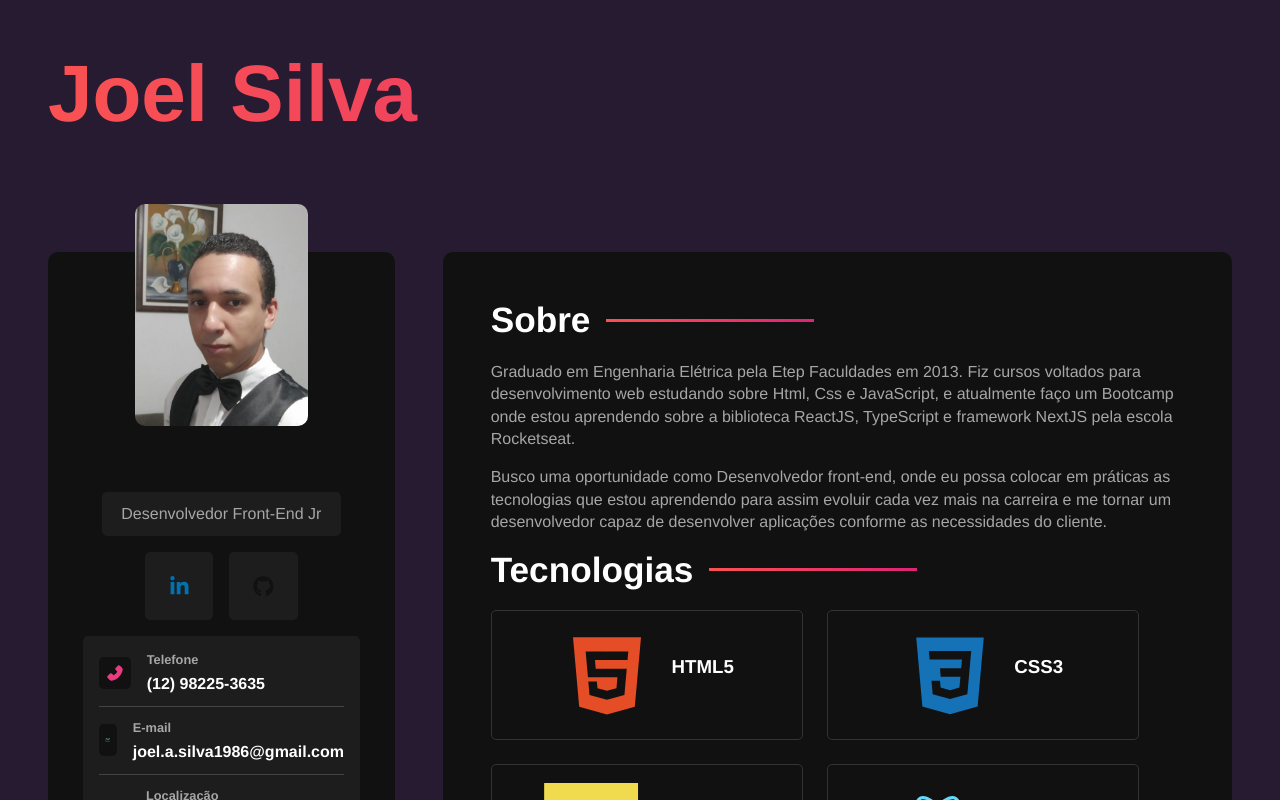
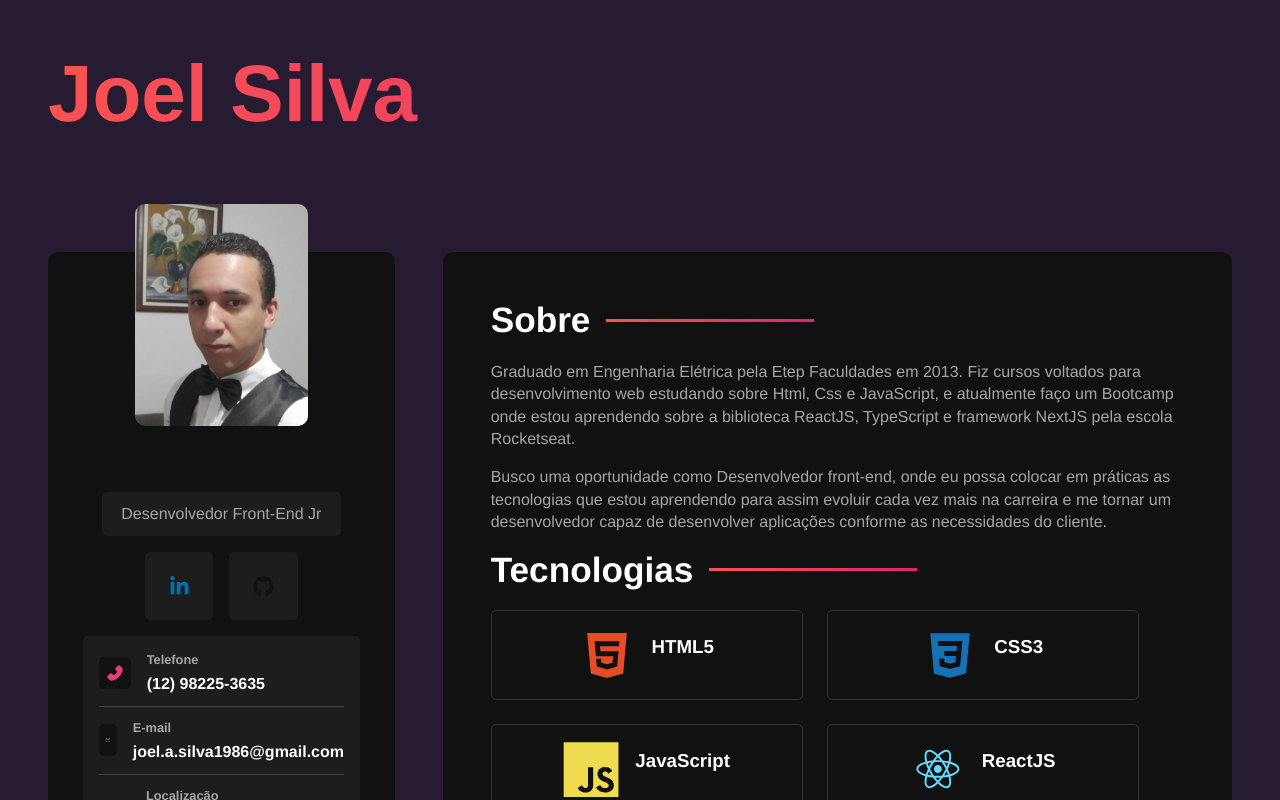
Before and after one commit to joelsilva1986/Portifolio-web, a React (Vite) app: page / in a window 1280 px wide. Shown: the top 800 px of the page. Built offline with nearby package versions, Linux system fonts and the light colour scheme.

Commit message:
Foi alterado o tamanho dos ícones das tecnologias

```diff
--- a/src/styles/components/technologiesContainer.sass
+++ b/src/styles/components/technologiesContainer.sass
@@ -11,10 +11,11 @@
 
         .technology-card
             @include mixins.center
+            align-items: center
             gap: 1rem
             padding: 1rem
+            width: 45%
             border: 1px solid #333
-            width: 45%
             border-radius: variables.$card-border-radius
 
             h3
@@ -22,7 +23,7 @@
                 margin-bottom: 1rem
 
             svg
-                font-size: 6rem
+                font-size: 3.5rem
 
         #html
             svg
```
